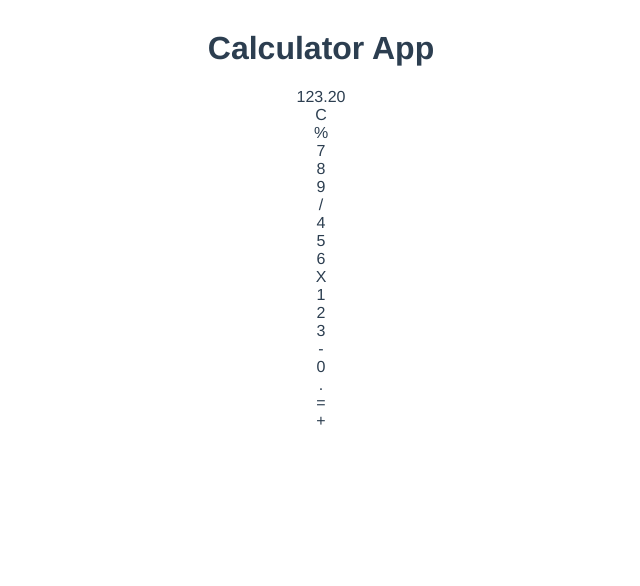
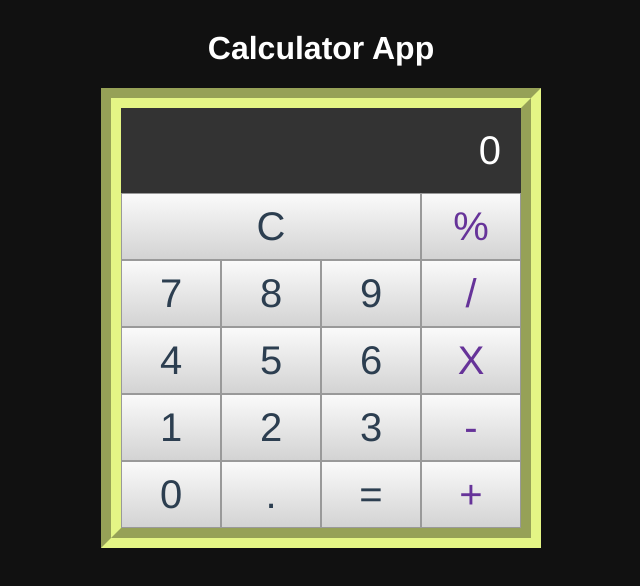
Before and after one commit to valentinaq13/VueCalculator, a Vue app in the folder calculator/: page / in a window 1280 px wide. Shown: the top 586 px of the page, without its empty margins (319-959 px from the left). Built offline with nearby package versions, Linux system fonts and the light colour scheme.

Commit message:
calculator component

```diff
--- a/calculator/src/components/CalculatorComp.vue
+++ b/calculator/src/components/CalculatorComp.vue
@@ -1,35 +1,100 @@
 <template>
-<div class="calc">
- <div class="display">123.20</div>
-  <div>C</div>
-   <div>%</div>
-    <div>7</div>
-     <div>8</div>
-      <div>9</div>
-       <div>/</div>
-        <div>4</div>
-         <div>5</div>
-          <div>6</div>
-           <div>X</div>
-            <div>1</div>
-             <div>2</div>
-              <div>3</div>
-              <div>-</div>
-              <div>0</div>
-              <div>.</div>
-              <div>=</div>
-              <div>+</div>
-  </div>
+    <div class="calc">
+        <div class="display">{{result || 0}}</div>
+        <div class="btn clear" @click="clear">C</div>
+        <div class="btn operator" @click="per">%</div>
+        <div class="btn" @click="append(7)">7</div>
+        <div class="btn" @click="append(8)">8</div>
+        <div class="btn" @click="append(9)">9</div>
+        <div class="btn operator">/</div>
+        <div class="btn" @click="append(4)">4</div>
+        <div class="btn" @click="append(5)">5</div>
+        <div class="btn" @click="append(6)">6</div>
+        <div class="btn operator">X</div>
+        <div class="btn" @click="append(1)">1</div>
+        <div class="btn" @click="append(2)">2</div>
+        <div class="btn" @click="append(3)">3</div>
+        <div class="btn operator">-</div>
+        <div class="btn" @click="append(0)">0</div>
+        <div class="btn" @click="dot">.</div>
+        <div class="btn">=</div>
+        <div class="btn operator">+</div>
+    </div>
 </template>
 
 <script>
 export default {
-  data(){
-    return {
-      message: "Calculator App Using Vue.js"
+    data() {
+        return {
+            result:"",
+            prev: null,
+            operator: null,
+            operatorClick: false
+        }
+    },
+    methods: {
+        clear(){
+            this.result = "";
+        },
+        per(){
+            this.result = parseFloat(this.result)/100;
+        },
+        append(number){
+            this.result = this.result+number;
+        },
+        dot(){
+            if(this.result.indexOf(".") === -1){
+                this.append(".");
+            }
+        },
+        divide(){
+            this.operator = (a, b) => b/a;
+        },
+        multiply(){
+            this.operator = (a, b) => b*a;
+
+        }
     }
-  }
 }
 </script>
 <style>
+* {
+    background: #111;
+}
+
+.calc {
+    width: 400px;
+    margin: 0 auto;
+    font-size: 40px;
+    display: grid;
+    grid-template-columns: repeat(4, 1fr);
+    grid-auto-rows: minmax(auto, auto);
+    border: 20px groove rgb(228, 245, 133);
+}
+
+.display {
+    grid-column: 1/5;
+    background: #333;
+    color: #fff;
+    padding: 20px;
+    text-align: right;
+}
+
+.clear {
+    grid-column: 1/4;
+}
+
+.btn {
+    padding: 10px;
+    background: linear-gradient(#fafafa, lightgrey);
+    border: 1px solid #999;
+    cursor: pointer;
+}
+.btn:active{
+    background: #777;
+    color: #fff;
+}
+.operator{
+ color: rebeccapurple ;
+}
 </style>
--- a/calculator/src/components/HeadingComp.vue
+++ b/calculator/src/components/HeadingComp.vue
@@ -13,5 +13,9 @@ export default {
   }
 }
 </script>
+
 <style>
+h1{
+  color: #fff;
+}
 </style>
```
